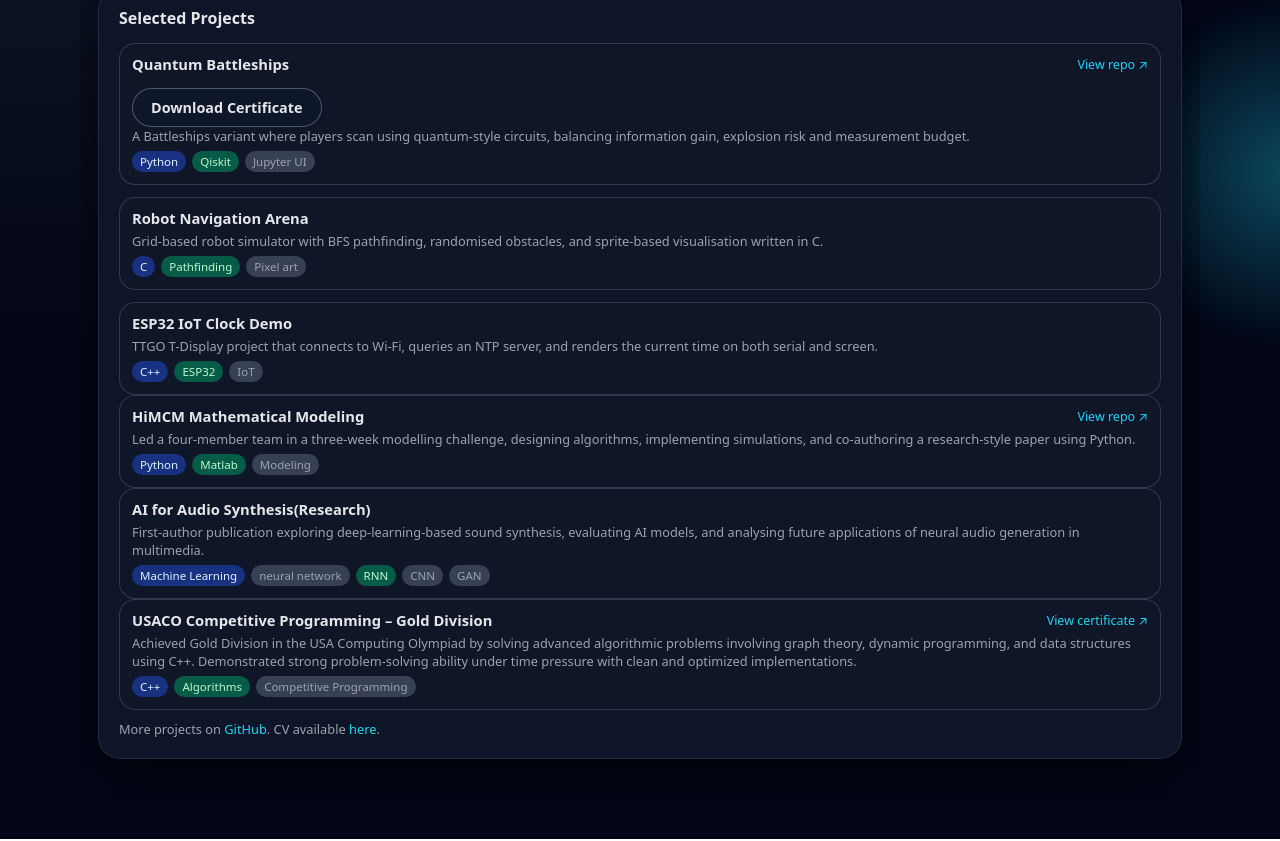
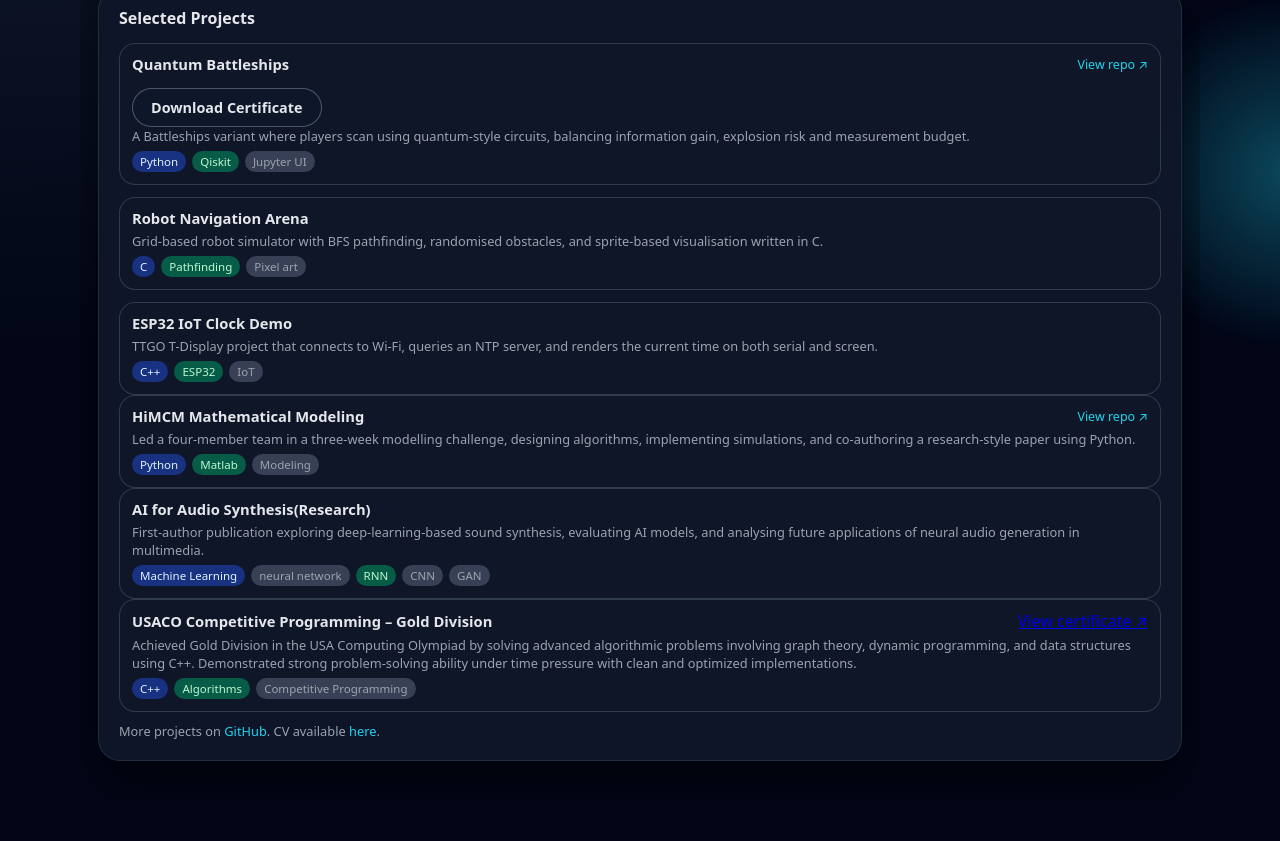
Before and after one commit to lammentat-hub/boanhuang.github.io, a plain HTML site: page index.html in a window 1280 px wide. Shown: the part 638-1479 px from the top of the page. Drawn offline with Linux system fonts and the light colour scheme.

Commit message:
Update index.html

```diff
--- a/index.html
+++ b/index.html
@@ -675,7 +675,7 @@
     <a
       href="USACO Certificate.pdf"
       target="_blank"
-      class="project-link"
+      class="HiMCM Certificate.zip"
       >View certificate ↗</a
     >
   </div>
```
